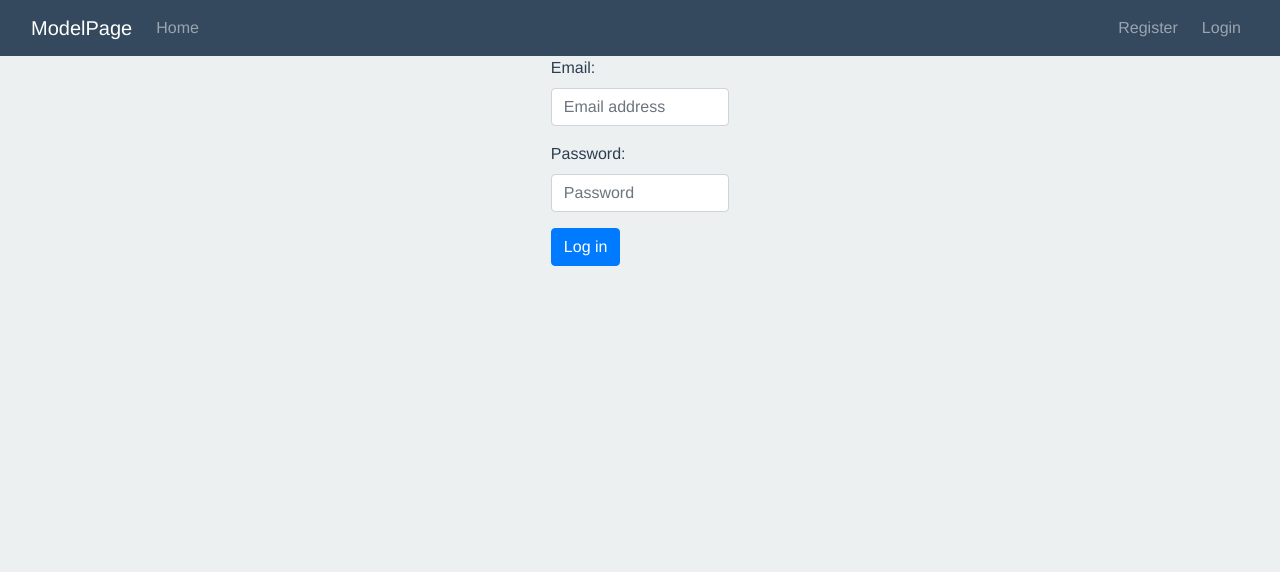
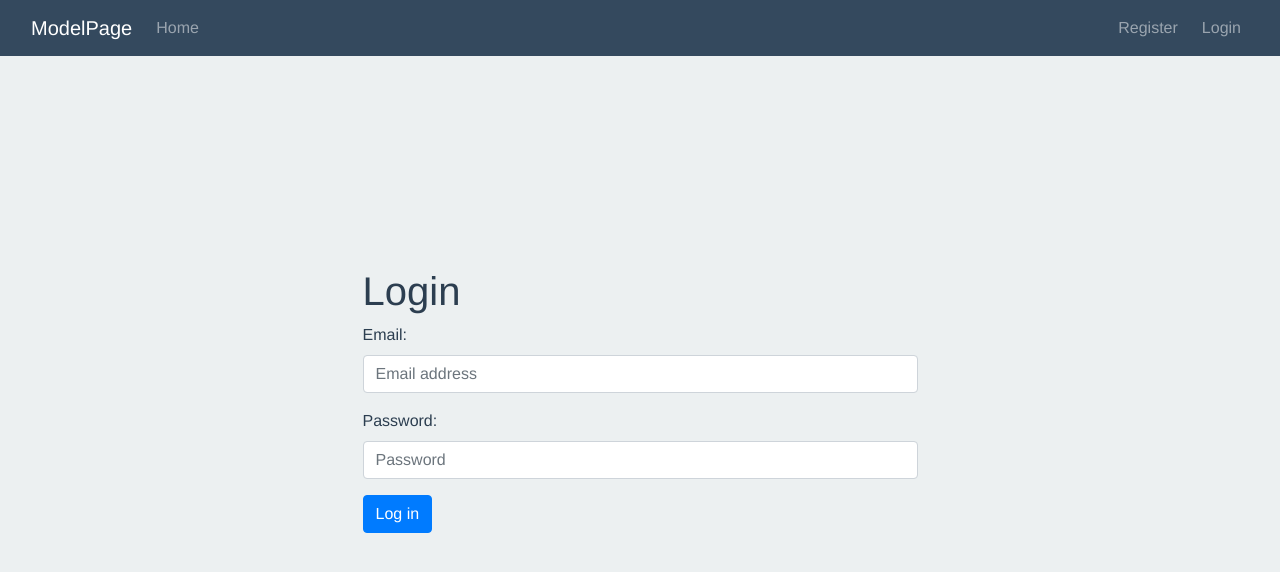
Before and after one commit to laukvalitet/GUI_assignment3, a Vue app in the folder web-app/: page /Login in a window 1280 px wide. Shown: the top 572 px of the page. Built offline with nearby package versions, Linux system fonts and the light colour scheme.

Commit message:
Changed from grid to flexbox (UI)

```diff
--- a/web-app/src/components/Login.vue
+++ b/web-app/src/components/Login.vue
@@ -1,7 +1,7 @@
 <template>
-    <div class="col-lg-4 col-xl-2 col-12">
-        <h1>Login</h1>
-        <form @submit.prevent="handleSubmit">
+    <div class="d-flex flex-column w-100 h-100 align-items-center justify-content-center">
+        <h1 class="w-50">Login</h1>
+        <form class="w-50" @submit.prevent="handleSubmit">
             <div class="form-group">
                 <label for="email">
                     Email:
```
